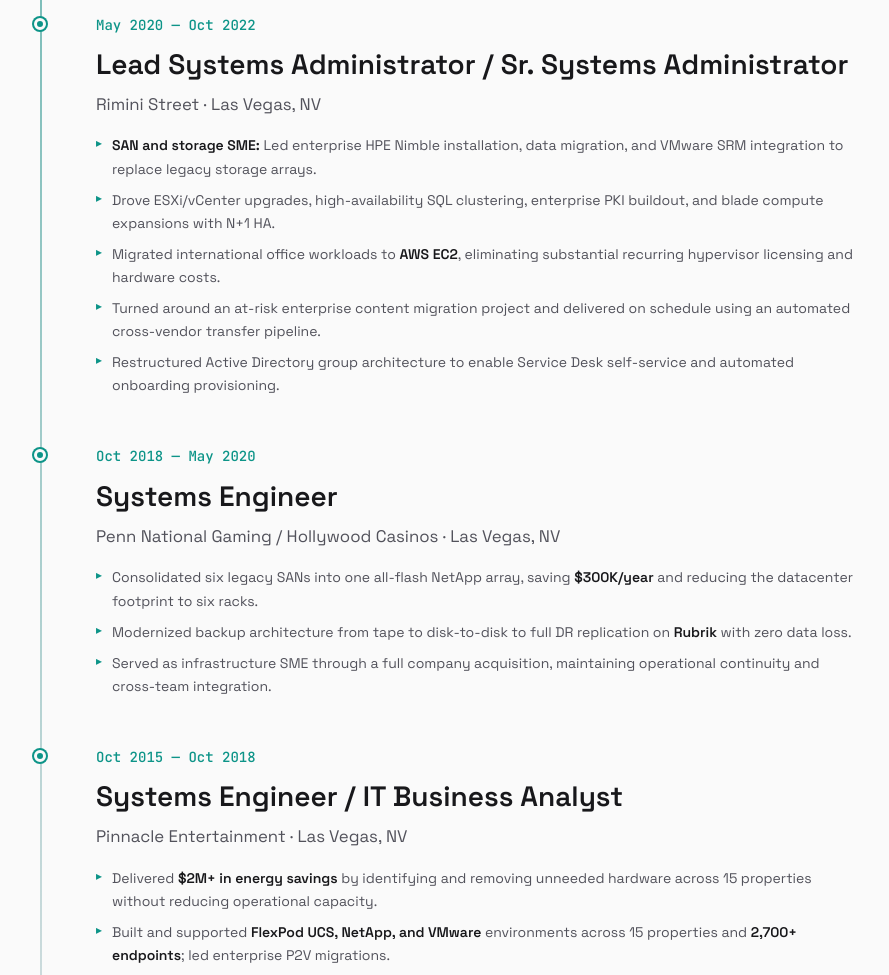
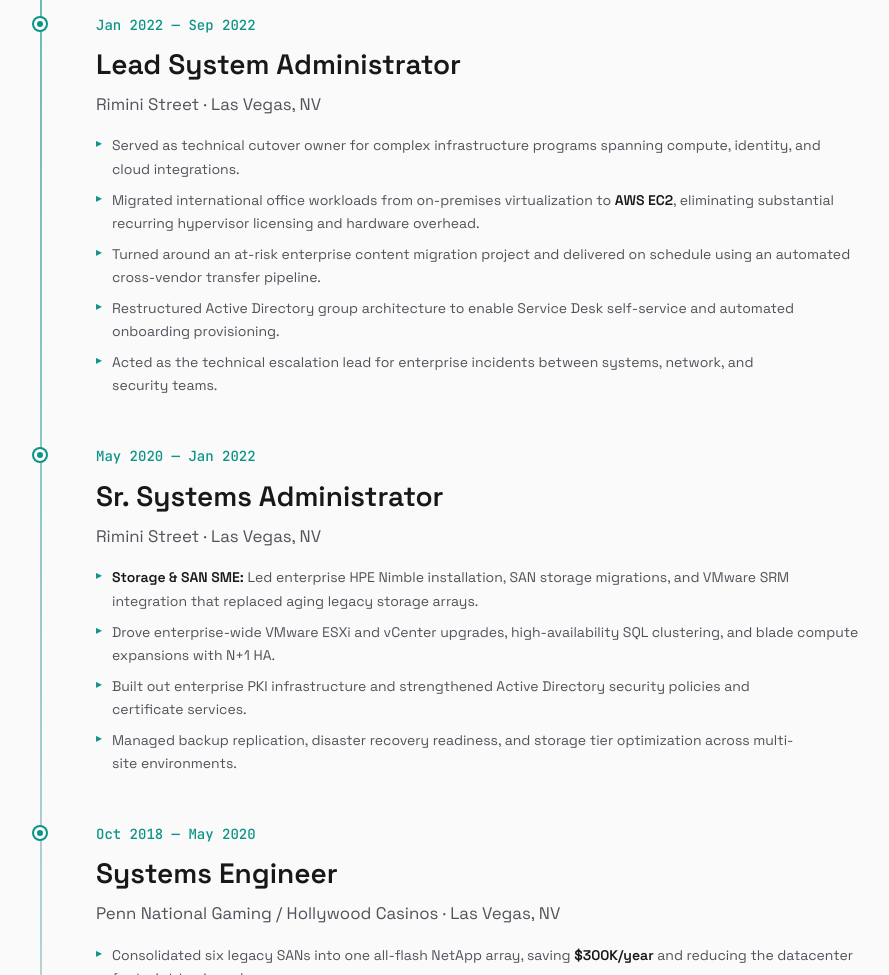
Before and after one commit to c01db100ded/dustinjaeger-net, a plain HTML site: page index.html in a window 1280 px wide. Shown: the part 5380-6355 px from the top of the page, without its empty margins (190-1079 px from the left). Drawn offline with Linux system fonts and the light colour scheme.

Commit message:
feat(experience): align Lead and Senior System Administrator roles 1:1 with LinkedIn

```diff
--- a/index.html
+++ b/index.html
@@ -1469,17 +1469,30 @@
           </div>
         </div>
 
-        <!-- Rimini Street — Lead / Sr. Systems Admin -->
+        <!-- Rimini Street — Lead System Administrator -->
         <div class="timeline-item reveal">
-          <div class="timeline-date">May 2020 — Oct 2022</div>
-          <h3>Lead Systems Administrator / Sr. Systems Administrator</h3>
+          <div class="timeline-date">Jan 2022 — Sep 2022</div>
+          <h3>Lead System Administrator</h3>
           <h4>Rimini Street · Las Vegas, NV</h4>
           <ul>
-            <li><strong>SAN and storage SME:</strong> Led enterprise HPE Nimble installation, data migration, and VMware SRM integration to replace legacy storage arrays.</li>
-            <li>Drove ESXi/vCenter upgrades, high-availability SQL clustering, enterprise PKI buildout, and blade compute expansions with N+1 HA.</li>
-            <li>Migrated international office workloads to <strong>AWS EC2</strong>, eliminating substantial recurring hypervisor licensing and hardware costs.</li>
+            <li>Served as technical cutover owner for complex infrastructure programs spanning compute, identity, and cloud integrations.</li>
+            <li>Migrated international office workloads from on-premises virtualization to <strong>AWS EC2</strong>, eliminating substantial recurring hypervisor licensing and hardware overhead.</li>
             <li>Turned around an at-risk enterprise content migration project and delivered on schedule using an automated cross-vendor transfer pipeline.</li>
             <li>Restructured Active Directory group architecture to enable Service Desk self-service and automated onboarding provisioning.</li>
+            <li>Acted as the technical escalation lead for enterprise incidents between systems, network, and security teams.</li>
+          </ul>
+        </div>
+
+        <!-- Rimini Street — Sr. Systems Administrator -->
+        <div class="timeline-item reveal">
+          <div class="timeline-date">May 2020 — Jan 2022</div>
+          <h3>Sr. Systems Administrator</h3>
+          <h4>Rimini Street · Las Vegas, NV</h4>
+          <ul>
+            <li><strong>Storage &amp; SAN SME:</strong> Led enterprise HPE Nimble installation, SAN storage migrations, and VMware SRM integration that replaced aging legacy storage arrays.</li>
+            <li>Drove enterprise-wide VMware ESXi and vCenter upgrades, high-availability SQL clustering, and blade compute expansions with N+1 HA.</li>
+            <li>Built out enterprise PKI infrastructure and strengthened Active Directory security policies and certificate services.</li>
+            <li>Managed backup replication, disaster recovery readiness, and storage tier optimization across multi-site environments.</li>
           </ul>
         </div>
 
```
Also changed, not shown: 1 other file.
